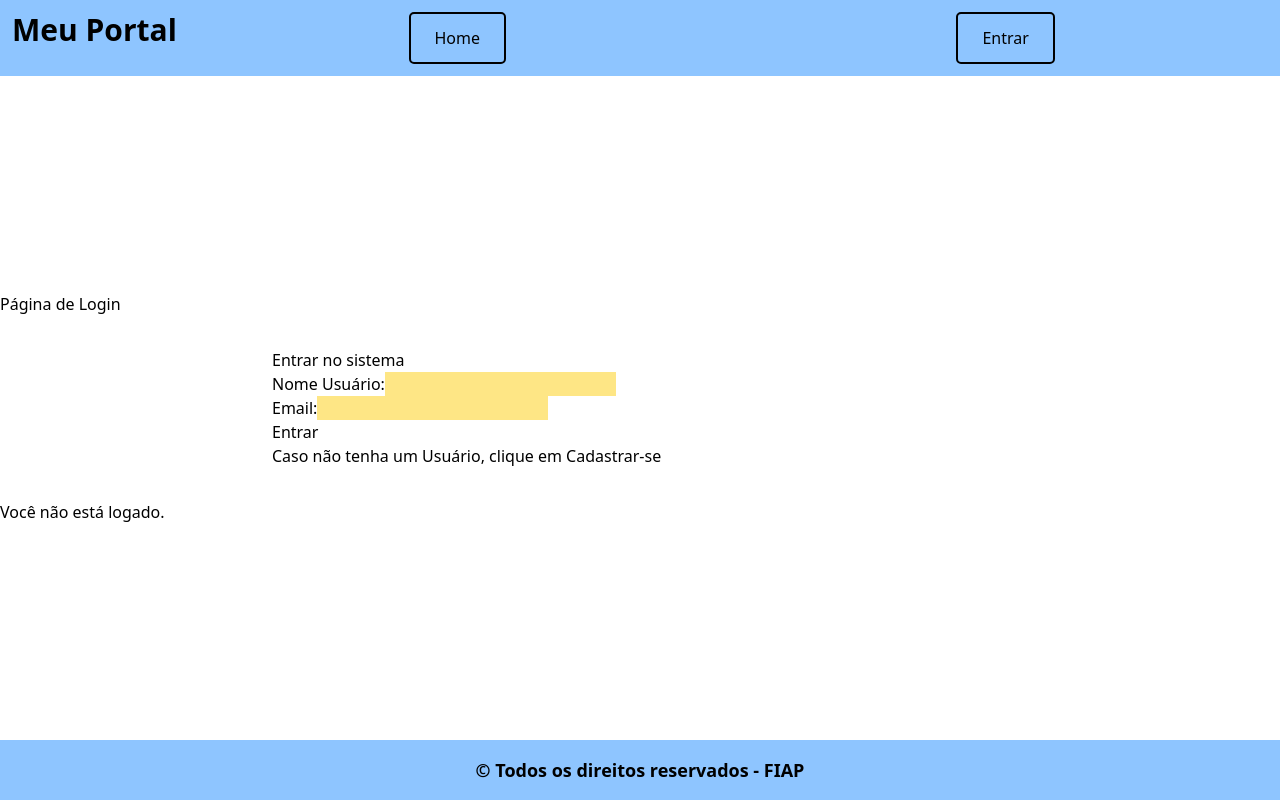
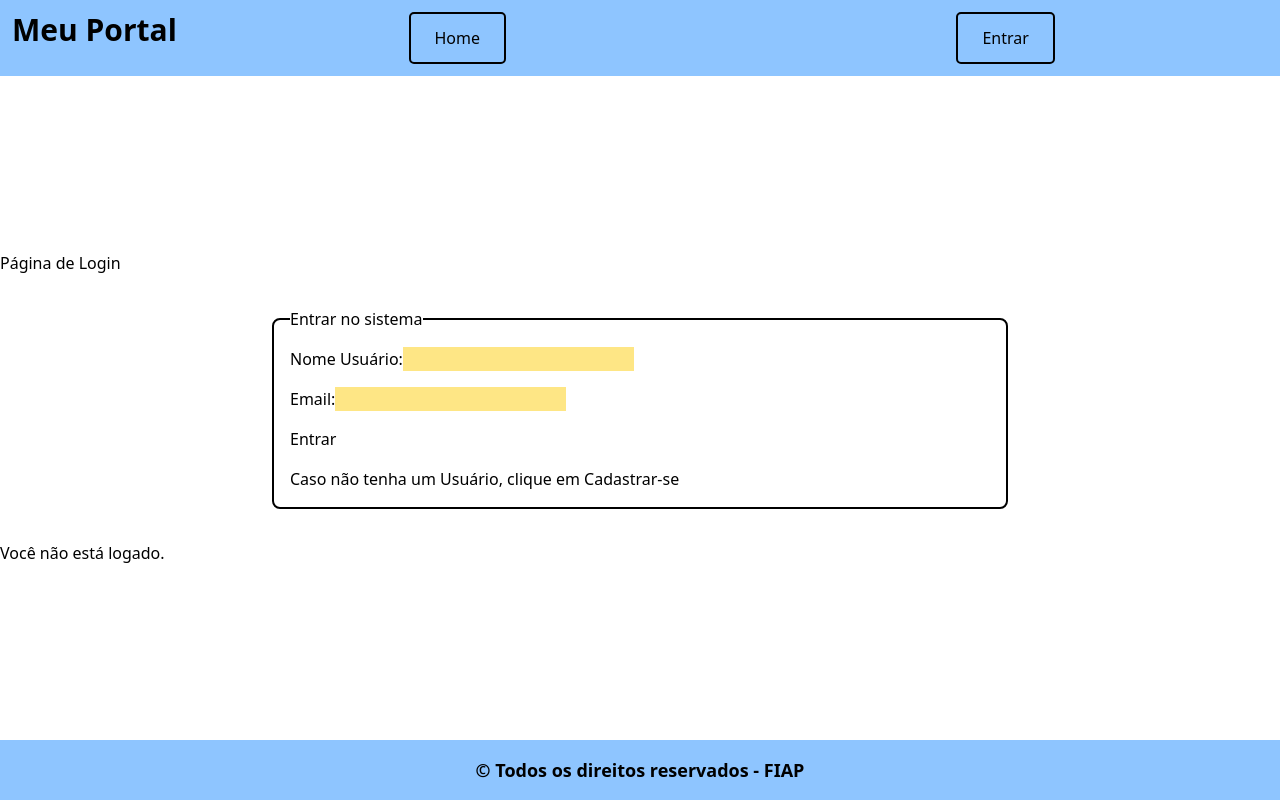
Before and after one commit to EnzoOkuizumiFiap/Login-Cadastro-Checkpoint-5, a React (Vite) app in the folder access-control-cp/: page / in a window 1280 px wide. Built offline with nearby package versions, Linux system fonts and the light colour scheme.

Commit message:
feat: adicionando estilização do fieldset.

```diff
--- a/access-control-cp/src/globals.css
+++ b/access-control-cp/src/globals.css
@@ -29,6 +29,10 @@
         }
         & .frmLogin, .frmCadastro {
             @apply gap-4 p-4 m-4 bg-white rounded-lg w-3xl mx-auto;
+            & fieldset {
+                @apply flex flex-col gap-4 border-2 p-4 rounded-lg;
+
+            }
         }
         & footer{
             @apply w-full bg-blue-300 py-4 text-center;
```
